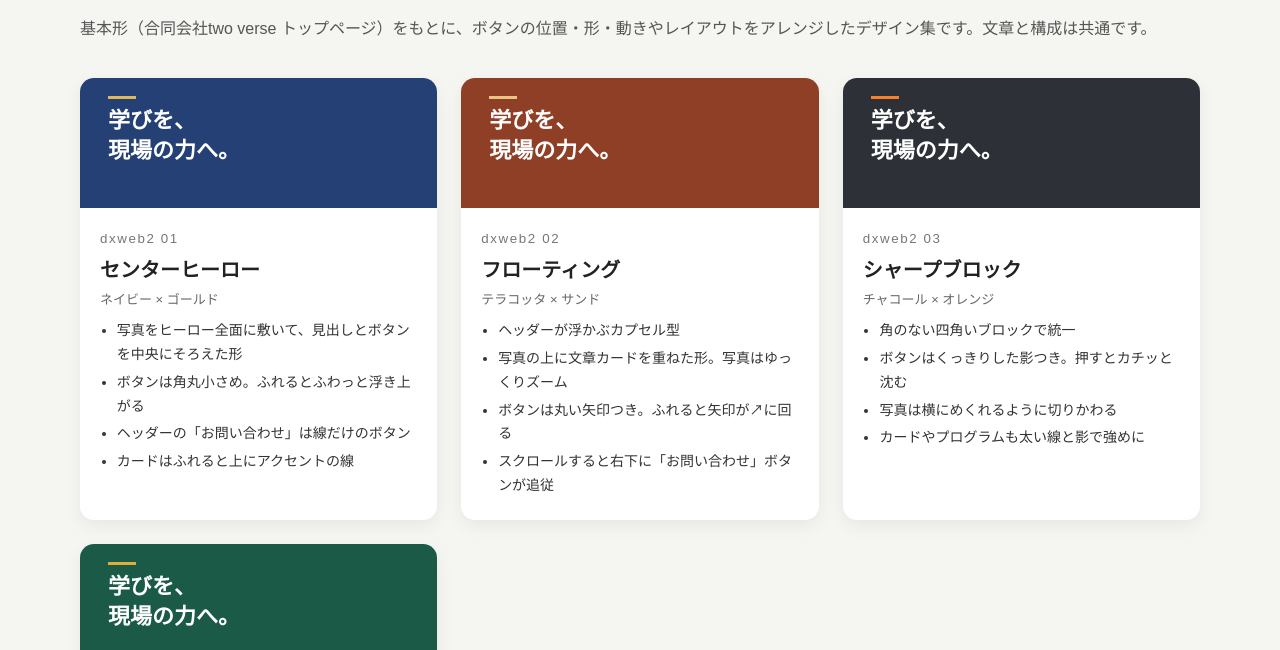
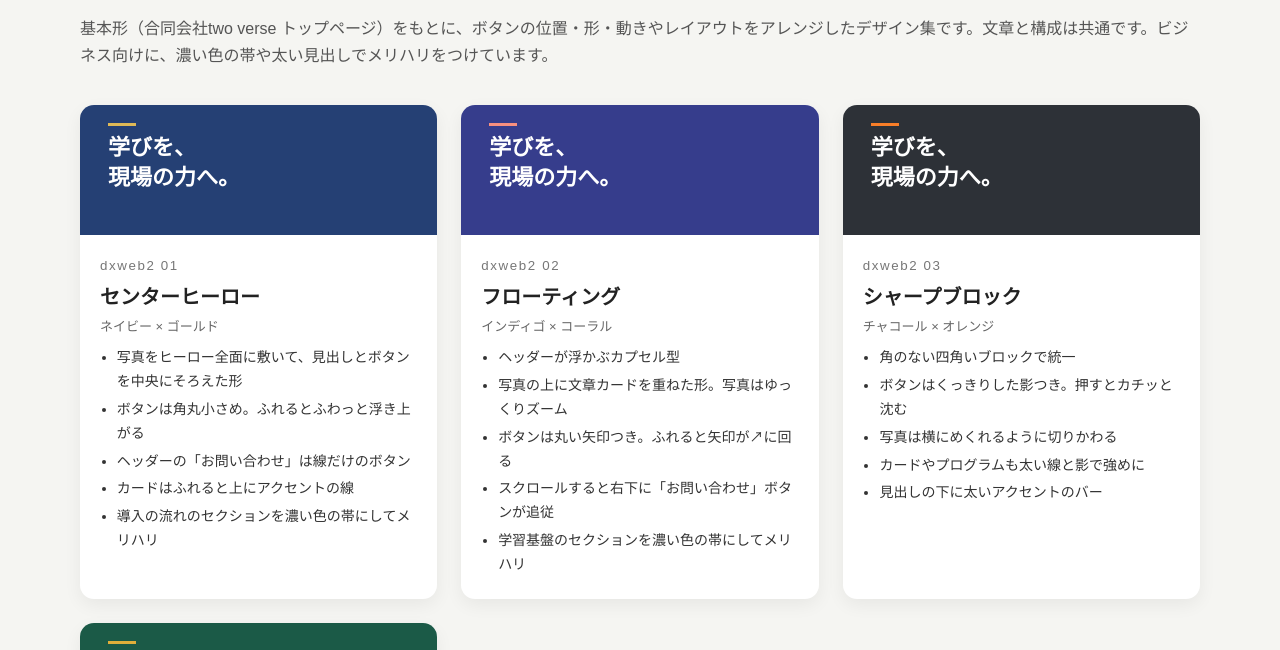
Before and after one commit to hhoshizora-usagi/dxweb2, a plain HTML site: page index.html in a window 1280 px wide. Shown: the part 105-755 px from the top of the page. Drawn offline with Linux system fonts and the light colour scheme.

Commit message:
dxweb2: README・一覧ページを更新（メリハリ・02の配色）

```diff
--- a/index.html
+++ b/index.html
@@ -14,27 +14,27 @@ h1{font-size:34px;margin:0;letter-spacing:.04em} .lead{color:#555;margin:6px 0 3
 .meta ul{margin:0;padding-left:1.2em;font-size:14px;color:#333} .meta li+li{margin-top:4px}
 .note{margin-top:36px;font-size:14px;color:#555} .note a{color:inherit}
 </style></head><body><main>
-<h1>dxweb2</h1><p class="lead">基本形（合同会社two verse トップページ）をもとに、ボタンの位置・形・動きやレイアウトをアレンジしたデザイン集です。文章と構成は共通です。</p>
+<h1>dxweb2</h1><p class="lead">基本形（合同会社two verse トップページ）をもとに、ボタンの位置・形・動きやレイアウトをアレンジしたデザイン集です。文章と構成は共通です。ビジネス向けに、濃い色の帯や太い見出しでメリハリをつけています。</p>
 <div class="grid">
   <a class="v" href="01-center/">
     <div class="pv" style="background:#254074"><span style="background:#dfb956"></span><b>学びを、<br>現場の力へ。</b></div>
     <div class="meta"><small>dxweb2 01</small><h2>センターヒーロー</h2><p class="c">ネイビー × ゴールド</p>
-      <ul><li>写真をヒーロー全面に敷いて、見出しとボタンを中央にそろえた形</li><li>ボタンは角丸小さめ。ふれるとふわっと浮き上がる</li><li>ヘッダーの「お問い合わせ」は線だけのボタン</li><li>カードはふれると上にアクセントの線</li></ul></div>
+      <ul><li>写真をヒーロー全面に敷いて、見出しとボタンを中央にそろえた形</li><li>ボタンは角丸小さめ。ふれるとふわっと浮き上がる</li><li>ヘッダーの「お問い合わせ」は線だけのボタン</li><li>カードはふれると上にアクセントの線</li><li>導入の流れのセクションを濃い色の帯にしてメリハリ</li></ul></div>
   </a>
   <a class="v" href="02-floating/">
-    <div class="pv" style="background:#8f3f26"><span style="background:#eac582"></span><b>学びを、<br>現場の力へ。</b></div>
-    <div class="meta"><small>dxweb2 02</small><h2>フローティング</h2><p class="c">テラコッタ × サンド</p>
-      <ul><li>ヘッダーが浮かぶカプセル型</li><li>写真の上に文章カードを重ねた形。写真はゆっくりズーム</li><li>ボタンは丸い矢印つき。ふれると矢印が↗に回る</li><li>スクロールすると右下に「お問い合わせ」ボタンが追従</li></ul></div>
+    <div class="pv" style="background:#363d8c"><span style="background:#f8907f"></span><b>学びを、<br>現場の力へ。</b></div>
+    <div class="meta"><small>dxweb2 02</small><h2>フローティング</h2><p class="c">インディゴ × コーラル</p>
+      <ul><li>ヘッダーが浮かぶカプセル型</li><li>写真の上に文章カードを重ねた形。写真はゆっくりズーム</li><li>ボタンは丸い矢印つき。ふれると矢印が↗に回る</li><li>スクロールすると右下に「お問い合わせ」ボタンが追従</li><li>学習基盤のセクションを濃い色の帯にしてメリハリ</li></ul></div>
   </a>
   <a class="v" href="03-sharp/">
     <div class="pv" style="background:#2d3137"><span style="background:#f87e28"></span><b>学びを、<br>現場の力へ。</b></div>
     <div class="meta"><small>dxweb2 03</small><h2>シャープブロック</h2><p class="c">チャコール × オレンジ</p>
-      <ul><li>角のない四角いブロックで統一</li><li>ボタンはくっきりした影つき。押すとカチッと沈む</li><li>写真は横にめくれるように切りかわる</li><li>カードやプログラムも太い線と影で強めに</li></ul></div>
+      <ul><li>角のない四角いブロックで統一</li><li>ボタンはくっきりした影つき。押すとカチッと沈む</li><li>写真は横にめくれるように切りかわる</li><li>カードやプログラムも太い線と影で強めに</li><li>見出しの下に太いアクセントのバー</li></ul></div>
   </a>
   <a class="v" href="04-light-line/">
     <div class="pv" style="background:#1b5a47"><span style="background:#e0ae3a"></span><b>学びを、<br>現場の力へ。</b></div>
     <div class="meta"><small>dxweb2 04</small><h2>ライト＆ライン</h2><p class="c">エバーグリーン × マスタード（基本形の色）</p>
-      <ul><li>ヒーローを白背景にして、写真は角丸の枠に</li><li>メインのボタンは左から色が満ちる動き</li><li>サブのボタンは下線つきの文字リンク</li><li>スマホでは画面下に「お問い合わせ」バーが固定</li></ul></div>
+      <ul><li>ヒーローを白背景にして、写真は角丸の枠に</li><li>メインのボタンは左から色が満ちる動き</li><li>サブのボタンは下線つきの文字リンク</li><li>スマホでは画面下に「お問い合わせ」バーが固定</li><li>会社紹介のセクションを濃い色の帯にしてメリハリ</li></ul></div>
   </a>
 </div>
 <p class="note">色違い（デザインは基本形のまま）は <a href="https://github.com/hhoshizora-usagi/dxweb">dxweb</a> にあります。</p>
```
Also changed, not shown: 1 other file.
